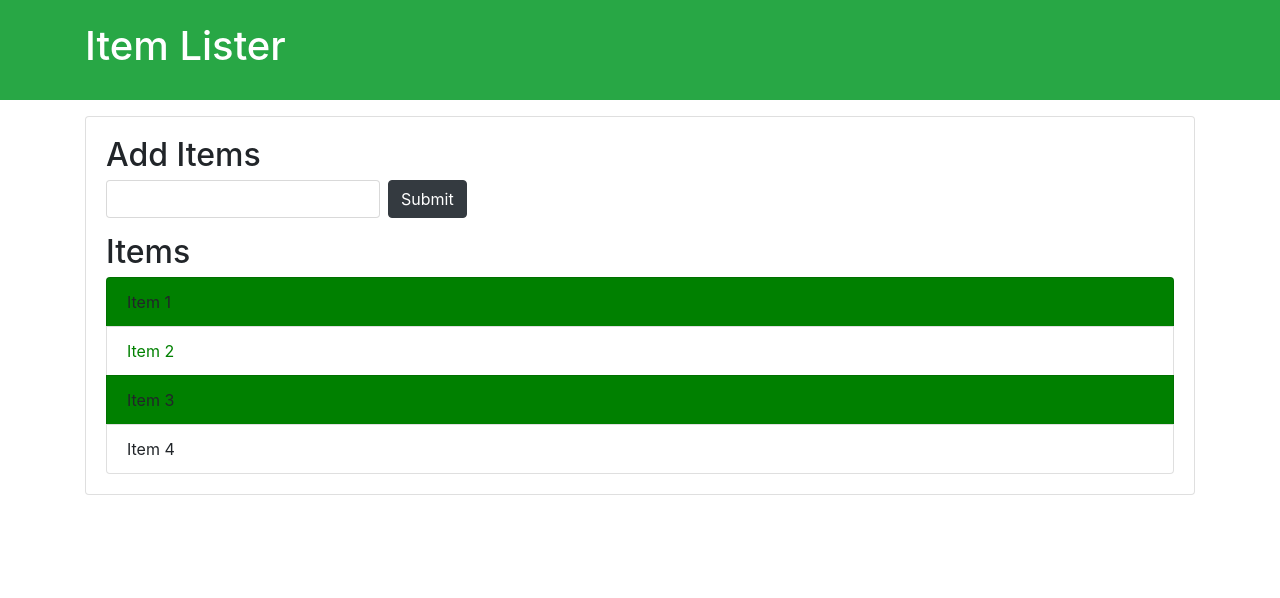
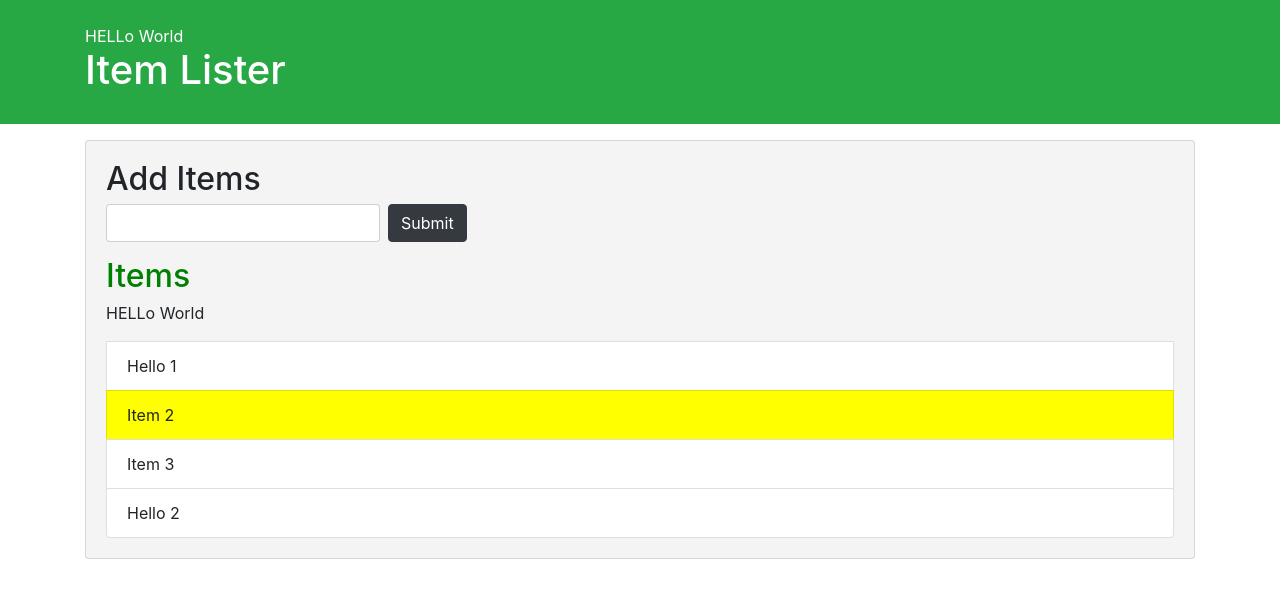
Before and after one commit to bikarajsingha/JAVASCRIPT, a plain HTML site: page Problems/html.html in a window 1280 px wide. Drawn offline with nearby package versions, Linux system fonts and the light colour scheme.

Commit message:
dom manupilation

```diff
--- a/Problems/dom.js
+++ b/Problems/dom.js
@@ -21,10 +21,53 @@ var titles = document.querySelectorAll('.title')
 console.log(titles)
 titles[0].textContent = 'hello'*/
 
-let item = document.querySelectorAll('.list-group-item')
+/*let item = document.querySelectorAll('.list-group-item')
 item[1].style.color = 'green'
 
 let oddItems = document.querySelectorAll('.list-group-item:nth-child(odd)')
 
 for(let i of oddItems)
-    i.style.backgroundColor = 'green'
+    i.style.backgroundColor = 'green'*/
+
+var itemList = document.querySelector('#items')
+itemList.parentElement.style.backgroundColor = '#f4f4f4'
+
+itemList.children[1].style.backgroundColor = 'yellow'
+
+console.log(itemList.firstChild)
+
+console.log(itemList.firstElementChild)
+itemList.firstElementChild.textContent = 'Hello 1'
+
+console.log(itemList.lastChild)
+
+console.log(itemList.lastElementChild)
+itemList.lastElementChild.textContent = 'Hello 2'
+
+console.log(itemList.nextSibling)
+console.log(itemList.nextElementSibling)
+console.log(itemList.previousSibling)
+itemList.previousElementSibling.style.color = 'green'
+
+let newDiv = document.createElement('div')
+newDiv.className = 'hello'
+newDiv.id = 'helloId'
+newDiv.setAttribute('title', 'hello Div')
+
+var newDivText = document.createTextNode('HELLo World')
+newDiv.appendChild(newDivText)
+
+var container = document.querySelector('header .container')
+var h1 = document.querySelector('header h1')
+
+container.insertBefore(newDiv, h1)
+
+let newp = document.createElement('p')
+let newPText = document.createTextNode('HELLo World')
+newp.appendChild(newPText)
+
+var ul = document.querySelector('ul')
+var li = document.querySelector('li')
+ul.insertBefore(newp, li)
+
+console.log(newp)
--- a/Problems/html.html
+++ b/Problems/html.html
@@ -29,6 +29,7 @@
                 <li class='list-group-item'>Item 3</li>
                 <li class='list-group-item'>Item 4</li>
             </ul>
+            <span></span>
         </div>
     </div>
     <script src='dom.js'>
```
